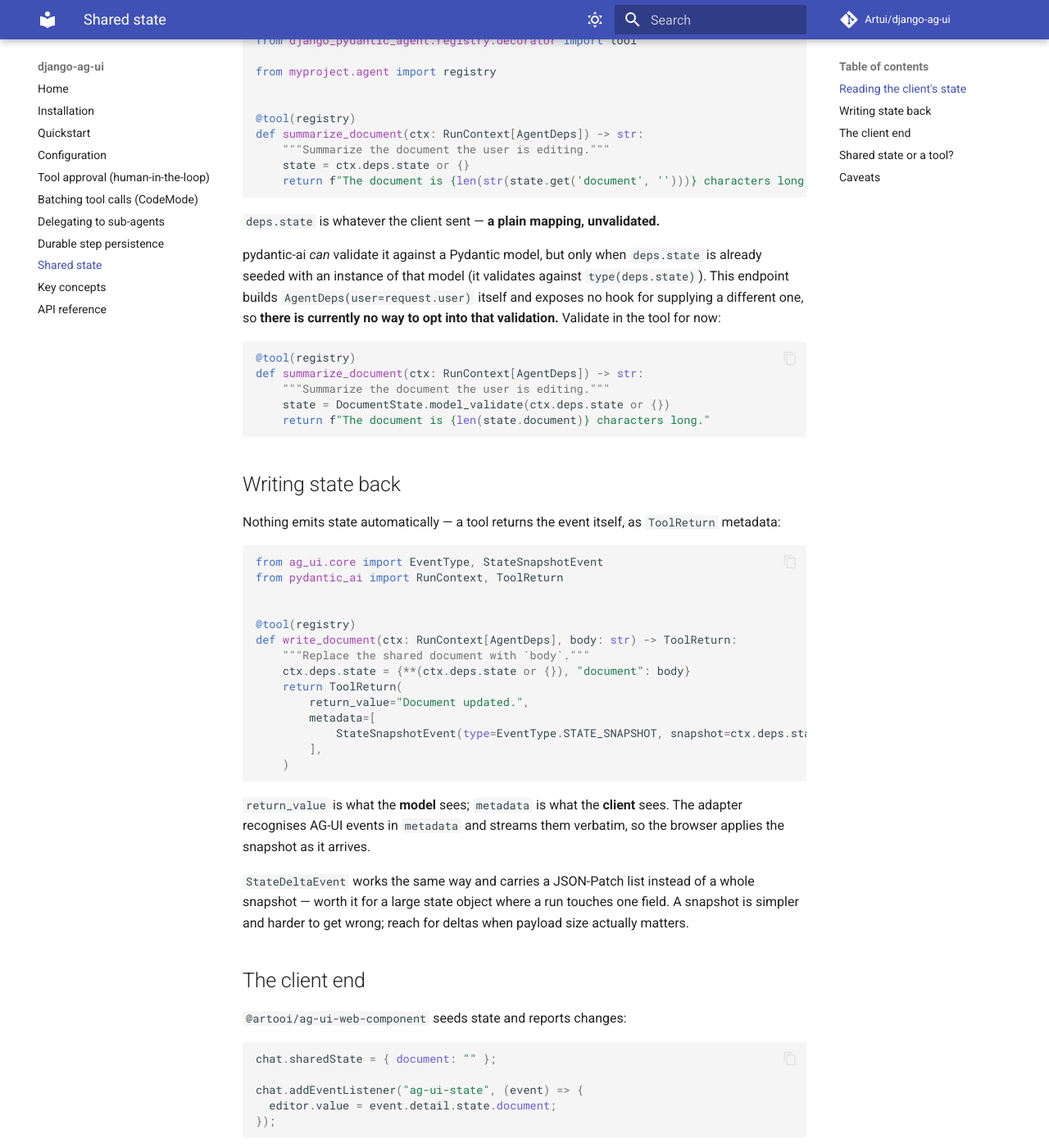
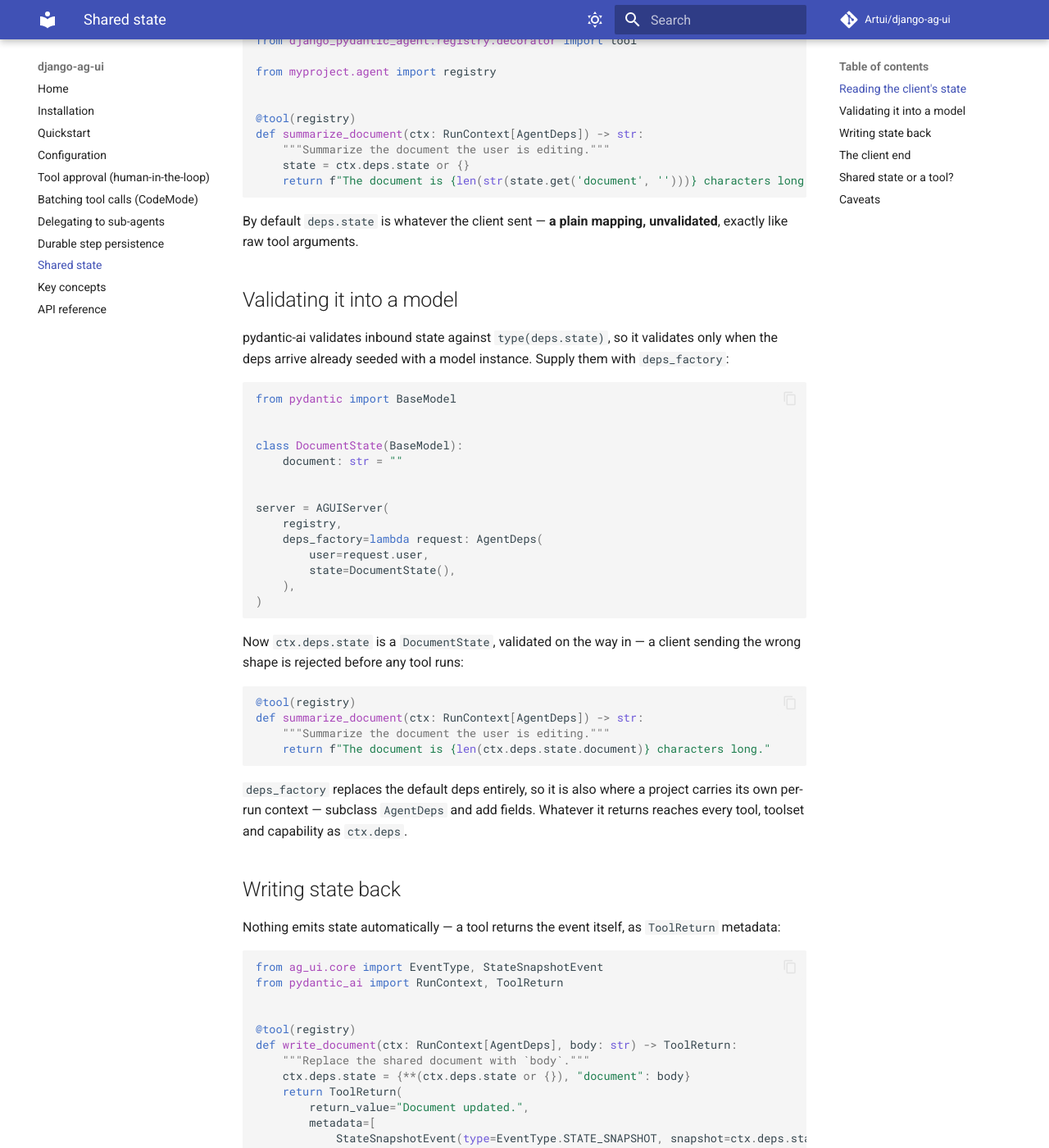
Before and after one commit to Artui/django-ag-ui, an MkDocs documentation site: the page built from docs/shared-state.md, in a window 1280 px wide and 1400 px high, scrolled down 516 px. Shown: the whole window at 82% size. Built offline with MkDocs 1.6.1 and Material for MkDocs 9.7.7, drawn with Linux system fonts in a browser that asks for light colours; comment, search, counter and statistics services are not loaded; some of the changed text lies outside the part shown.

Commit message:
feat: let a project supply the run's deps (#54)
Adds deps_factory (request -> AgentDeps) to AGUIServer / DjangoAGUIView,
replacing the hardcoded AgentDeps(user=request.user).

Closes the gap the shared-state guide found: pydantic-ai validates inbound
AG-UI state against type(deps.state), so validation needs deps pre-seeded with
a model instance — which nothing could supply.

````diff
--- a/docs/shared-state.md
+++ b/docs/shared-state.md
@@ -30,21 +30,45 @@ def summarize_document(ctx: RunContext[AgentDeps]) -> str:
     return f"The document is {len(str(state.get('document', '')))} characters long."
 ```
 
-`deps.state` is whatever the client sent — **a plain mapping, unvalidated.**
+By default `deps.state` is whatever the client sent — **a plain mapping,
+unvalidated**, exactly like raw tool arguments.
 
-pydantic-ai *can* validate it against a Pydantic model, but only when
-`deps.state` is already seeded with an instance of that model (it validates
-against `type(deps.state)`). This endpoint builds `AgentDeps(user=request.user)`
-itself and exposes no hook for supplying a different one, so **there is
-currently no way to opt into that validation.** Validate in the tool for now:
+## Validating it into a model
+
+pydantic-ai validates inbound state against `type(deps.state)`, so it validates
+only when the deps arrive already seeded with a model instance. Supply them with
+`deps_factory`:
+
+```python
+from pydantic import BaseModel
+
+
+class DocumentState(BaseModel):
+    document: str = ""
+
+
+server = AGUIServer(
+    registry,
+    deps_factory=lambda request: AgentDeps(
+        user=request.user,
+        state=DocumentState(),
+    ),
+)
+```
+
+Now `ctx.deps.state` is a `DocumentState`, validated on the way in — a client
+sending the wrong shape is rejected before any tool runs:
 
 ```python
 @tool(registry)
 def summarize_document(ctx: RunContext[AgentDeps]) -> str:
     """Summarize the document the user is editing."""
-    state = DocumentState.model_validate(ctx.deps.state or {})
-    return f"The document is {len(state.document)} characters long."
+    return f"The document is {len(ctx.deps.state.document)} characters long."
 ```
+
+`deps_factory` replaces the default deps entirely, so it is also where a project
+carries its own per-run context — subclass `AgentDeps` and add fields. Whatever
+it returns reaches every tool, toolset and capability as `ctx.deps`.
 
 ## Writing state back
 
@@ -115,8 +139,8 @@ that the agent touched something.
   each request; nothing persists it server-side. A page reload starts from
   whatever the host seeds. Durable state is the conversation store's job.
 - **It is client-supplied input.** A tool reading `ctx.deps.state` is reading
-  something the browser sent, exactly like tool arguments — validate it before
-  acting on it, and never treat it as authorization.
+  something the browser sent, exactly like tool arguments. Validate it — with a
+  model via `deps_factory`, or by hand — and never treat it as authorization.
 - **Emit after mutating, not before.** The snapshot is a copy taken when you
   build the event; mutating `deps.state` afterwards won't reach the client until
   something emits again.
````
Also changed, not shown: CHANGELOG.md (+19 -4 lines), 3 other files.
